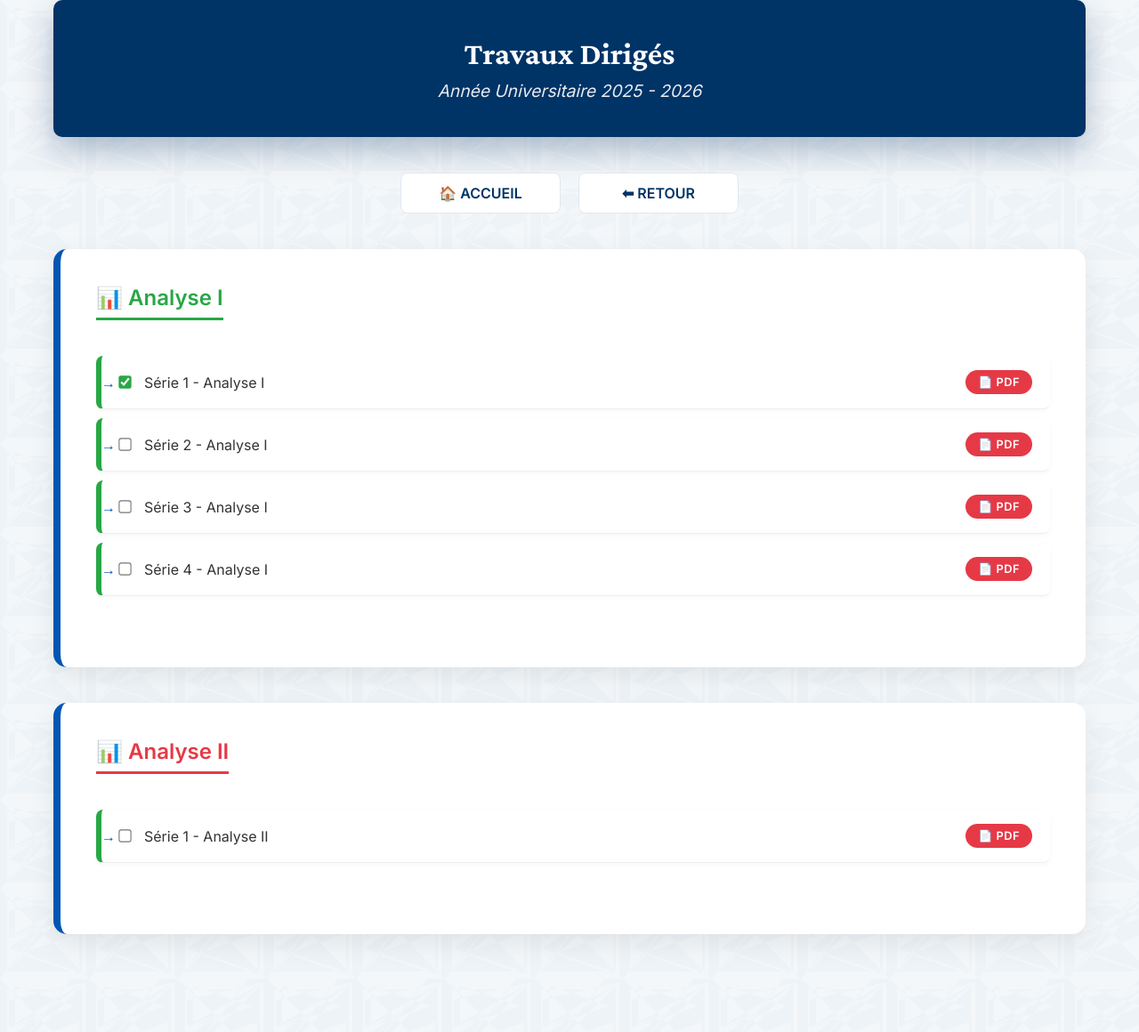
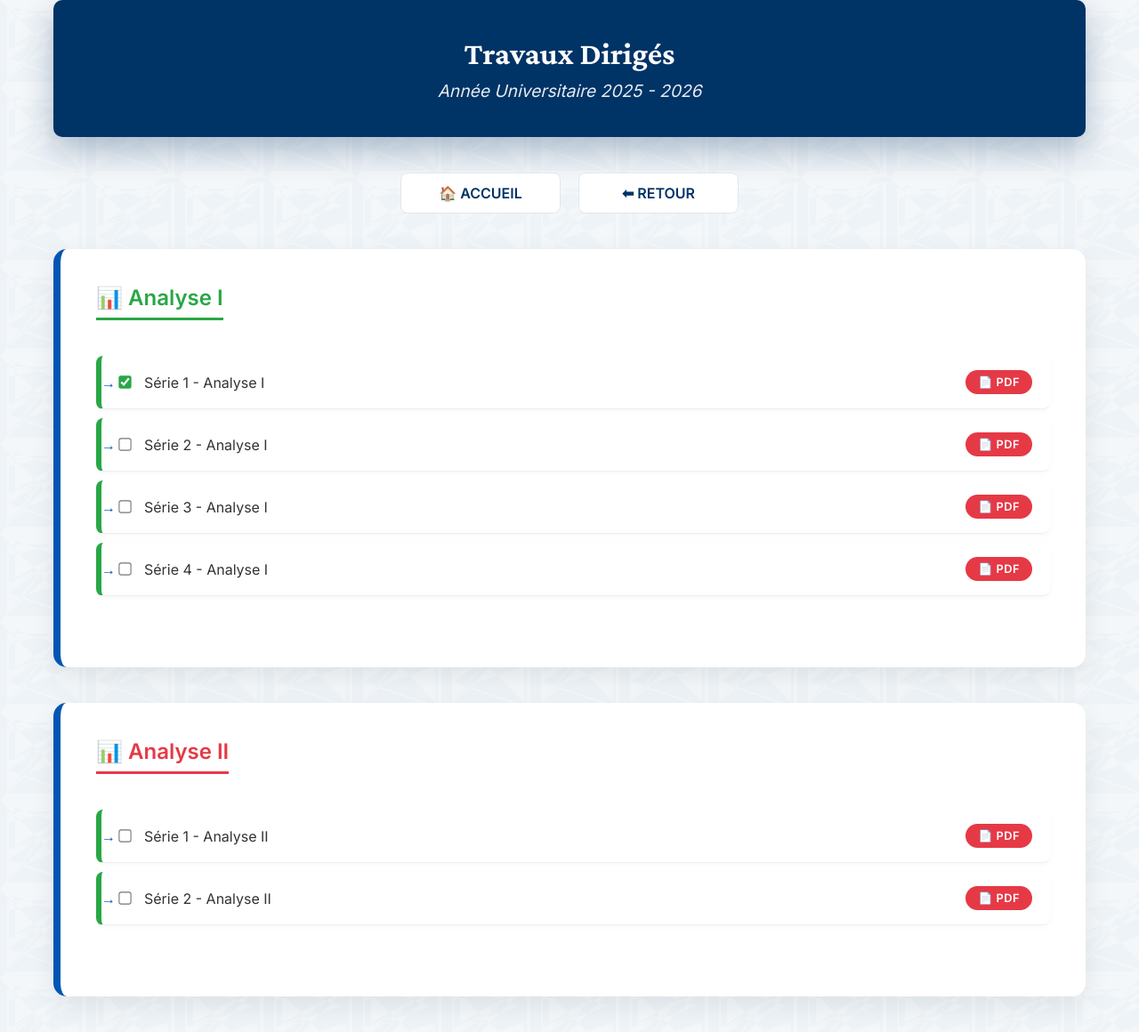
Before and after one commit to mahmoudmath/mahmoudmath.github.io, a Jekyll site: the page td-25-26.html, which Jekyll copies as it is, in a window 1280 px wide. Shown: the whole page at 89% size. Built offline with Jekyll 4.4.1, drawn with Linux system fonts in a browser that asks for light colours; before the commit the page ends 1090 px from its top, so only the background shows below that.

Commit message:
Update td-25-26.html

```diff
--- a/td-25-26.html
+++ b/td-25-26.html
@@ -215,6 +215,13 @@ height="0" width="0" style="display:none;visibility:hidden"></iframe></noscript>
                     </span>
                     <a href="assets/pdf/serie1-analyse2-2025-2026.pdf" target="_blank">📄 PDF</a>
                 </li>
+                 <li>
+                    <span style="display: flex; align-items: center;">
+                        <input type="checkbox">
+                        Série 2 - Analyse II
+                    </span>
+                    <a href="assets/pdf/serie2-analyse2-2025-2026.pdf" target="_blank">📄 PDF</a>
+                </li>
             </ul>
         </section>
 
```
